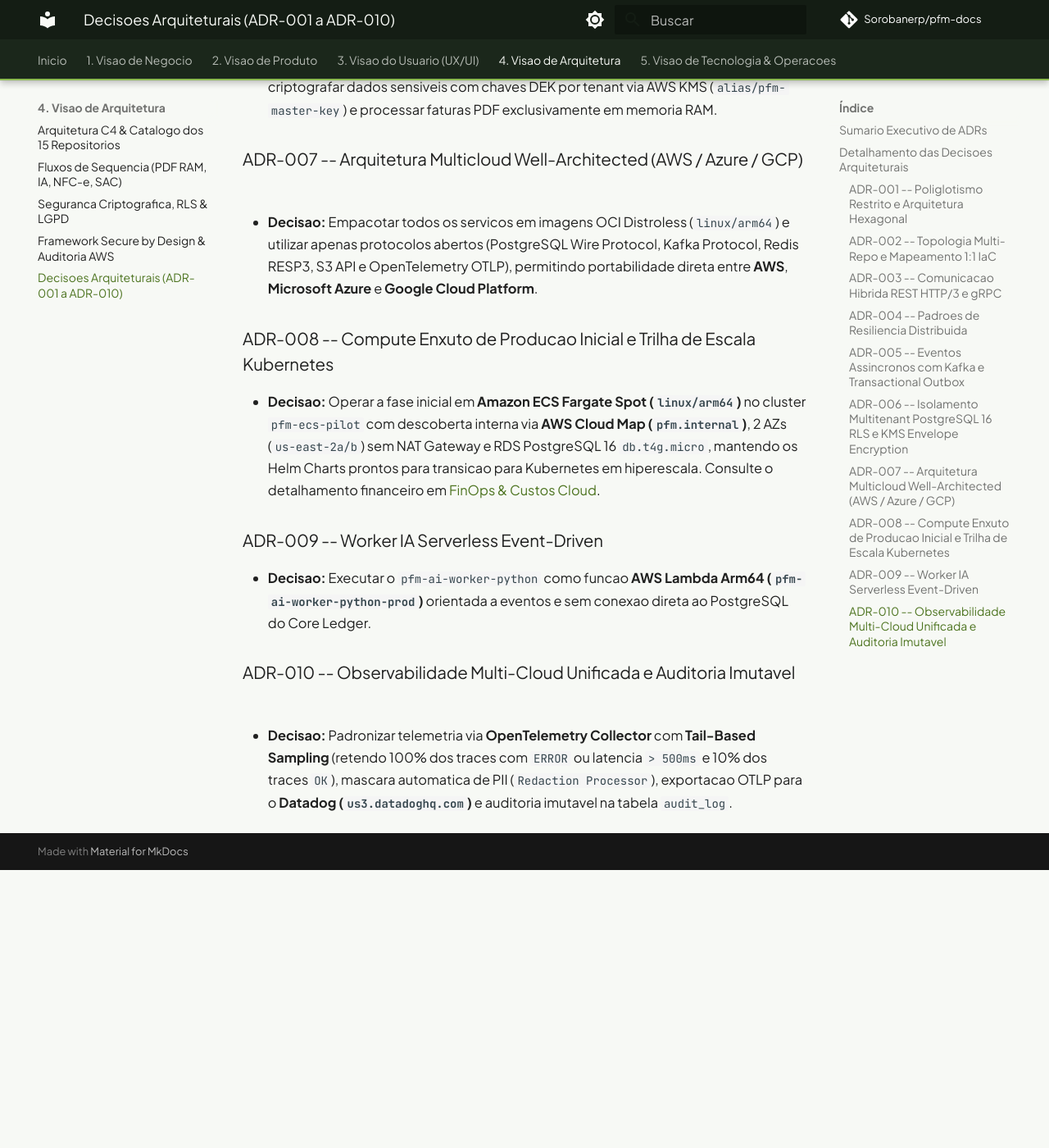
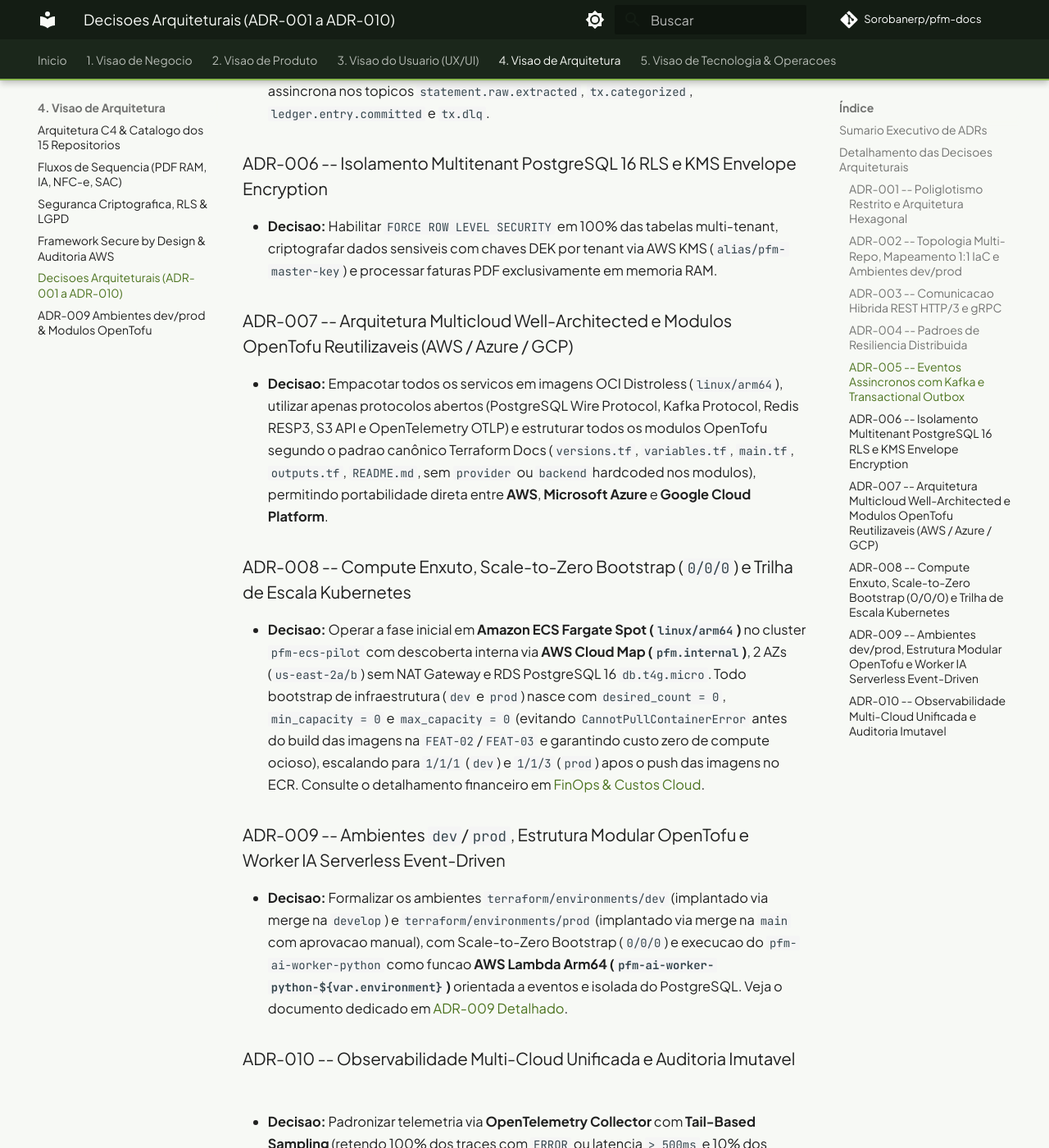
Before and after one commit to Sorobanerp/pfm-docs, an MkDocs documentation site: the page built from docs/04-visao-arquitetura/decisoes-arquiteturais-adrs.md, in a window 1280 px wide and 1400 px high, scrolled down 2628 px. Shown: the whole window at 82% size. Built offline with MkDocs 1.6.1 and Material for MkDocs 9.7.7, drawn with Linux system fonts in a browser that asks for light colours; comment, search, counter and statistics services are not loaded; before the commit the page ends 3689 px from its top, so only the background shows below that; some of the changed text lies outside the part shown.

Commit message:
refactor(iac): standardize terraform docs layout, dev/prod envs and scale-to-zero bootstrap

```diff
--- a/docs/04-visao-arquitetura/decisoes-arquiteturais-adrs.md
+++ b/docs/04-visao-arquitetura/decisoes-arquiteturais-adrs.md
@@ -15,14 +15,14 @@ Este documento consolida as **10 Decisoes Arquiteturais (`ADR-001` a `ADR-010`)*
 | ID | Titulo da Decisao | Status | Escopo Principal |
 | :---: | :--- | :---: | :--- |
 | **ADR-001** | Poliglotismo Restrito e Arquitetura Hexagonal | Aprovado | Java 25, Go 1.27, Python 3.12, Next.js 15, Kotlin Android |
-| **ADR-002** | Topologia Multi-Repo e Mapeamento 1:1 IaC | Aprovado | 15 repositorios independentes na org `Sorobanerp` |
+| **ADR-002** | Topologia Multi-Repo, Mapeamento 1:1 IaC e Ambientes `dev`/`prod` | Aprovado | 15 repositorios independentes na org `Sorobanerp` com estrutura modular Terraform Docs |
 | **ADR-003** | Comunicacao Hibrida REST HTTP/3 (Edge) e gRPC (East-West) | Aprovado | OpenAPI 3.1 na borda + Protobuf v1 via Service Connect |
 | **ADR-004** | Padroes de Resiliencia Distribuida e Degradacao Graciosa | Aprovado | Circuit Breaker, Retry com Jitter, Timeout, Bulkhead e Idempotencia |
 | **ADR-005** | Eventos Assincronos com Kafka e Transactional Outbox | Aprovado | Eliminacao de Dual Write e consumidores idempotentes |
 | **ADR-006** | Isolamento Multitenant PostgreSQL 16 RLS e KMS Envelope Encryption | Aprovado | `FORCE ROW LEVEL SECURITY`, AES-256-GCM e Zero-Disk PDF |
-| **ADR-007** | Arquitetura Multicloud Well-Architected (AWS / Azure / GCP) | Aprovado | Containers OCI Distroless Arm64 e protocolos abertos |
-| **ADR-008** | Compute Enxuto de Producao Inicial e Trilha de Escala Kubernetes | Aprovado | ECS Fargate Spot Arm64 + Cloud Map `pfm.internal` -> Kubernetes |
-| **ADR-009** | Worker IA Serverless Event-Driven (AWS Lambda Arm64) | Aprovado | `pfm-ai-worker-python` acionado por eventos e isolado do PostgreSQL |
+| **ADR-007** | Arquitetura Multicloud Well-Architected e Modulos Reutilizaveis | Aprovado | Containers OCI Distroless Arm64, protocolos abertos e modulos OpenTofu puros |
+| **ADR-008** | Compute Enxuto, Scale-to-Zero Bootstrap (`0/0/0`) e Trilha Kubernetes | Aprovado | ECS Fargate Spot Arm64 (`desired=0,min=0,max=0` bootstrap) + Cloud Map -> K8s |
+| **ADR-009** | Ambientes `dev`/`prod`, Modularizacao OpenTofu e Worker IA Serverless | Aprovado | Separacao `environments/dev` e `prod`, Scale-to-Zero Bootstrap e Lambda Arm64 |
 | **ADR-010** | Observabilidade Multi-Cloud Unificada e Auditoria Imutavel | Aprovado | OTel Tail-Based Sampling -> Datadog (`us3.datadoghq.com`) + `audit_log` |
 
 ---
@@ -33,9 +33,9 @@ Este documento consolida as **10 Decisoes Arquiteturais (`ADR-001` a `ADR-010`)*
 - **Contexto:** Escrituracao contabil ACID, parsing de PDFs em RAM, scraping de NFC-e e inferencia de IA possuem perfis computacionais distintos.
 - **Decisao:** Adotar 5 stacks homologadas (**Java 25 LTS** com Virtual Threads no Core Ledger, **Go 1.27** no Ingestion BFF e Forecast Engine, **Python 3.12** no AI Worker, **Next.js 15** na Web e **Kotlin Jetpack Compose** no Android) estruturadas sob **Arquitetura Hexagonal (Ports & Adapters)** com dominio 100% livre de frameworks.
 
-### ADR-002 -- Topologia Multi-Repo e Mapeamento 1:1 IaC
-- **Contexto:** Necessidade de isolamento de blast radius, states OpenTofu segregados e permissoes IAM Least Privilege por servico.
-- **Decisao:** Manter 15 repositorios independentes na organizacao `Sorobanerp`, pareando cada microsservico com seu repositorio `*-infra` dedicado (`pfm-core-ledger-infra`, `pfm-ingestion-bff-infra`, `pfm-forecast-engine-infra`, `pfm-ai-worker-infra`, `pfm-web-infra`), alem de `pfm-shared-infra`, `pfm-finops-manager-infra`, `pfm-contracts` e `pfm-docs`.
+### ADR-002 -- Topologia Multi-Repo, Mapeamento 1:1 IaC e Ambientes `dev`/`prod`
+- **Contexto:** Necessidade de isolamento de blast radius, states OpenTofu segregados por servico e por ambiente (`dev` e `prod`), e permissoes IAM Least Privilege.
+- **Decisao:** Manter 15 repositorios independentes na organizacao `Sorobanerp`, pareando cada microsservico com seu repositorio `*-infra` dedicado (`pfm-core-ledger-infra`, `pfm-ingestion-bff-infra`, `pfm-forecast-engine-infra`, `pfm-ai-worker-infra`, `pfm-web-infra`), alem de `pfm-shared-infra`, `pfm-finops-manager-infra`, `pfm-contracts` e `pfm-docs`. Cada repositorio `*-infra` organiza seu codigo OpenTofu em `terraform/modules/` (puro, padrao Terraform Docs) e `terraform/environments/{dev,prod}/` com remote state dinamico (`pfm-shared/${var.environment}/terraform.tfstate`).
 
 ### ADR-003 -- Comunicacao Hibrida REST HTTP/3 e gRPC
 - **Decisao:** Trafego Norte-Sul (Web/Mobile -> BFF) utiliza **REST sobre HTTP/2 e HTTP/3** documentado em **OpenAPI 3.1** com compressao Brotli/Gzip e ETag; trafego Leste-Oeste (BFF -> Core Ledger `:9090` e Forecast Engine `:9091`) utiliza **gRPC com Protobuf v1** e Server Reflection habilitado em ambiente local.
@@ -49,14 +49,14 @@ Este documento consolida as **10 Decisoes Arquiteturais (`ADR-001` a `ADR-010`)*
 ### ADR-006 -- Isolamento Multitenant PostgreSQL 16 RLS e KMS Envelope Encryption
 - **Decisao:** Habilitar `FORCE ROW LEVEL SECURITY` em 100% das tabelas multi-tenant, criptografar dados sensiveis com chaves DEK por tenant via AWS KMS (`alias/pfm-master-key`) e processar faturas PDF exclusivamente em memoria RAM.
 
-### ADR-007 -- Arquitetura Multicloud Well-Architected (AWS / Azure / GCP)
-- **Decisao:** Empacotar todos os servicos em imagens OCI Distroless (`linux/arm64`) e utilizar apenas protocolos abertos (PostgreSQL Wire Protocol, Kafka Protocol, Redis RESP3, S3 API e OpenTelemetry OTLP), permitindo portabilidade direta entre **AWS**, **Microsoft Azure** e **Google Cloud Platform**.
+### ADR-007 -- Arquitetura Multicloud Well-Architected e Modulos OpenTofu Reutilizaveis (AWS / Azure / GCP)
+- **Decisao:** Empacotar todos os servicos em imagens OCI Distroless (`linux/arm64`), utilizar apenas protocolos abertos (PostgreSQL Wire Protocol, Kafka Protocol, Redis RESP3, S3 API e OpenTelemetry OTLP) e estruturar todos os modulos OpenTofu segundo o padrao canônico Terraform Docs (`versions.tf`, `variables.tf`, `main.tf`, `outputs.tf`, `README.md`, sem `provider` ou `backend` hardcoded nos modulos), permitindo portabilidade direta entre **AWS**, **Microsoft Azure** e **Google Cloud Platform**.
 
-### ADR-008 -- Compute Enxuto de Producao Inicial e Trilha de Escala Kubernetes
-- **Decisao:** Operar a fase inicial em **Amazon ECS Fargate Spot (`linux/arm64`)** no cluster `pfm-ecs-pilot` com descoberta interna via **AWS Cloud Map (`pfm.internal`)**, 2 AZs (`us-east-2a/b`) sem NAT Gateway e RDS PostgreSQL 16 `db.t4g.micro`, mantendo os Helm Charts prontos para transicao para Kubernetes em hiperescala. Consulte o detalhamento financeiro em [FinOps & Custos Cloud](../05-visao-operacoes/finops-e-custos-cloud.md).
+### ADR-008 -- Compute Enxuto, Scale-to-Zero Bootstrap (`0/0/0`) e Trilha de Escala Kubernetes
+- **Decisao:** Operar a fase inicial em **Amazon ECS Fargate Spot (`linux/arm64`)** no cluster `pfm-ecs-pilot` com descoberta interna via **AWS Cloud Map (`pfm.internal`)**, 2 AZs (`us-east-2a/b`) sem NAT Gateway e RDS PostgreSQL 16 `db.t4g.micro`. Todo bootstrap de infraestrutura (`dev` e `prod`) nasce com `desired_count = 0`, `min_capacity = 0` e `max_capacity = 0` (evitando `CannotPullContainerError` antes do build das imagens na `FEAT-02`/`FEAT-03` e garantindo custo zero de compute ocioso), escalando para `1/1/1` (`dev`) e `1/1/3` (`prod`) apos o push das imagens no ECR. Consulte o detalhamento financeiro em [FinOps & Custos Cloud](../05-visao-operacoes/finops-e-custos-cloud.md).
 
-### ADR-009 -- Worker IA Serverless Event-Driven
-- **Decisao:** Executar o `pfm-ai-worker-python` como funcao **AWS Lambda Arm64 (`pfm-ai-worker-python-prod`)** orientada a eventos e sem conexao direta ao PostgreSQL do Core Ledger.
+### ADR-009 -- Ambientes `dev`/`prod`, Estrutura Modular OpenTofu e Worker IA Serverless Event-Driven
+- **Decisao:** Formalizar os ambientes `terraform/environments/dev` (implantado via merge na `develop`) e `terraform/environments/prod` (implantado via merge na `main` com aprovacao manual), com Scale-to-Zero Bootstrap (`0/0/0`) e execucao do `pfm-ai-worker-python` como funcao **AWS Lambda Arm64 (`pfm-ai-worker-python-${var.environment}`)** orientada a eventos e isolada do PostgreSQL. Veja o documento dedicado em [ADR-009 Detalhado](../02-arquitetura-adrs/ADR-009-ambientes-dev-prod-e-estrutura-modular-opentofu.md).
 
 ### ADR-010 -- Observabilidade Multi-Cloud Unificada e Auditoria Imutavel
 - **Decisao:** Padronizar telemetria via **OpenTelemetry Collector** com **Tail-Based Sampling** (retendo 100% dos traces com `ERROR` ou latencia `> 500ms` e 10% dos traces `OK`), mascara automatica de PII (`Redaction Processor`), exportacao OTLP para o **Datadog (`us3.datadoghq.com`)** e auditoria imutavel na tabela `audit_log`.
--- a/mkdocs.yml
+++ b/mkdocs.yml
@@ -92,6 +92,7 @@ nav:
       - Seguranca Criptografica, RLS & LGPD: 04-visao-arquitetura/seguranca-e-lgpd.md
       - Framework Secure by Design & Auditoria AWS: 04-visao-seguranca/secure-by-design-e-auditoria-aws.md
       - Decisoes Arquiteturais (ADR-001 a ADR-010): 04-visao-arquitetura/decisoes-arquiteturais-adrs.md
+      - ADR-009 Ambientes dev/prod & Modulos OpenTofu: 02-arquitetura-adrs/ADR-009-ambientes-dev-prod-e-estrutura-modular-opentofu.md
   - 5. Visao de Tecnologia & Operacoes:
       - Desenvolvimento Local, IDEs, Swagger & gRPC: 05-visao-operacoes/desenvolvimento-local-e-ides.md
       - Gitflow Atlassian, CI/CD OpenTofu & OTel: 05-visao-operacoes/gitflow-cicd-e-qualidade.md
```
Also changed, not shown: docs/02-arquitetura-adrs/ADR-009-ambientes-dev-prod-e-estrutura-modular-opentofu.md (added, +71 -0 lines), docs/05-visao-operacoes/artefato_06_finops_roi_v2.md (added, +7 -0 lines), docs/05-visao-operacoes/artefato_07_ciclo_de_vida_sre_devsecops_v2.md (added, +14 -0 lines), docs/05-visao-operacoes/finops-e-custos-cloud.md (+2 -0 lines), docs/05-visao-operacoes/gitflow-cicd-e-qualidade.md (+7 -4 lines).
